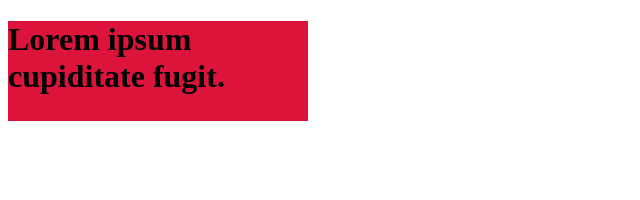
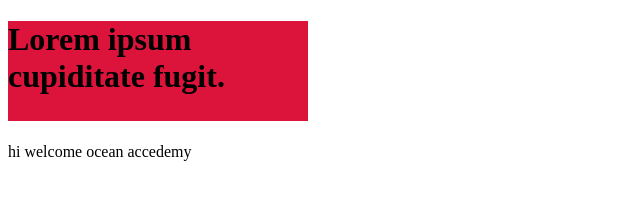
Before and after one commit to jerlinnirmalamary/jerlinnirmalamary, a plain HTML site: page index.html in a window 1280 px wide. Shown: the whole page, without its empty margins (0-640 px from the left). Drawn offline with Linux system fonts and the light colour scheme.

Commit message:
rearange

```diff
--- a/index.html.html
+++ b/index.html
@@ -13,6 +13,7 @@
 
 
     <h1>Lorem ipsum cupiditate fugit.</h1>
+    <p>hi welcome ocean accedemy</p>
 </body>
 
 </html>
```
